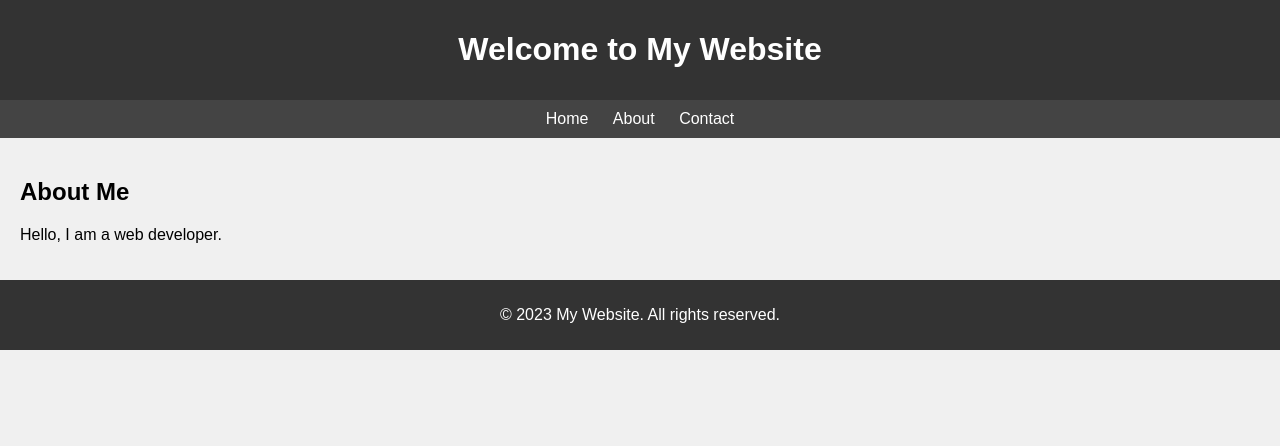
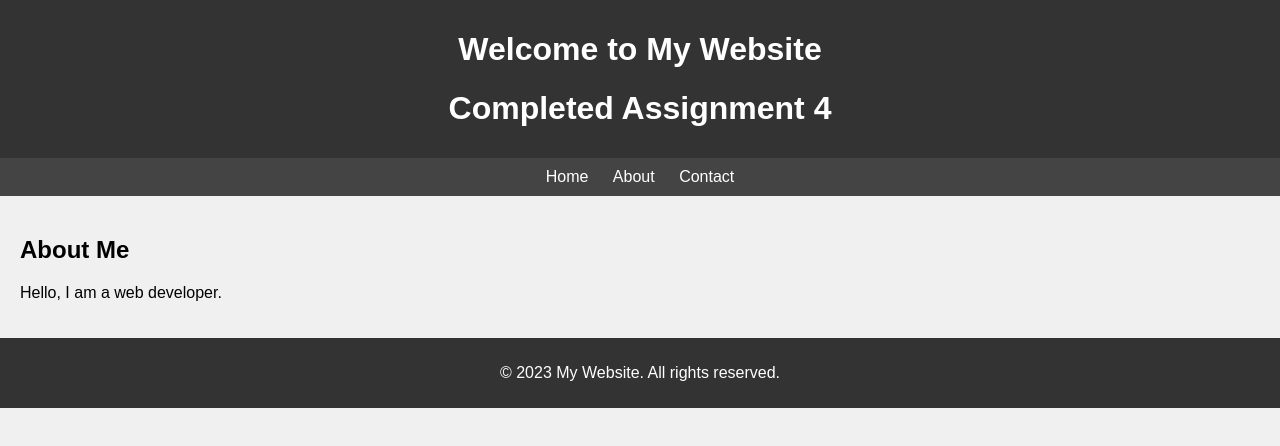
Before and after one commit to giridharpatnaik183/Staticwebpage, a plain HTML site: page index.html in a window 1280 px wide. Drawn offline with Linux system fonts and the light colour scheme.

Commit message:
Update index.html

```diff
--- a/index.html
+++ b/index.html
@@ -7,6 +7,7 @@
 <body>
     <header>
         <h1>Welcome to My Website</h1>
+        <h1>Completed Assignment 4</h1>
     </header>
     <nav>
         <ul>
```
